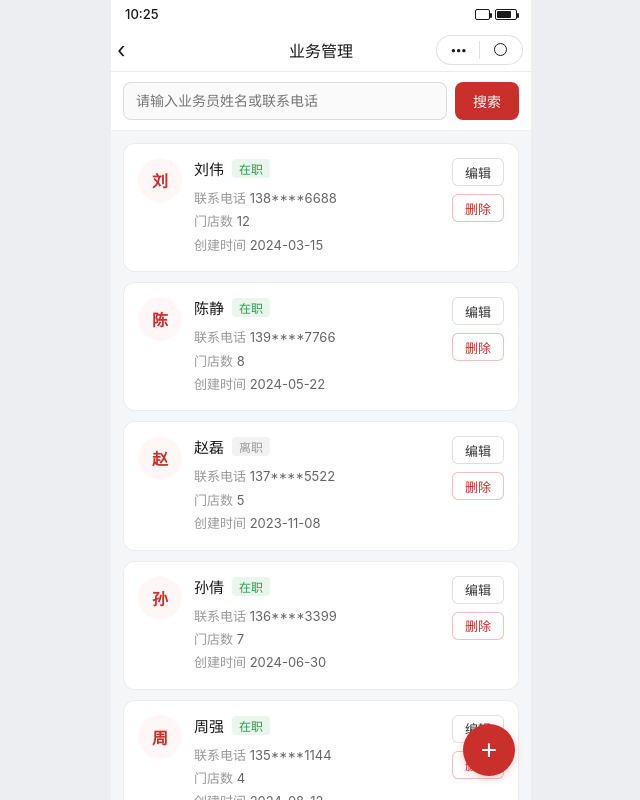
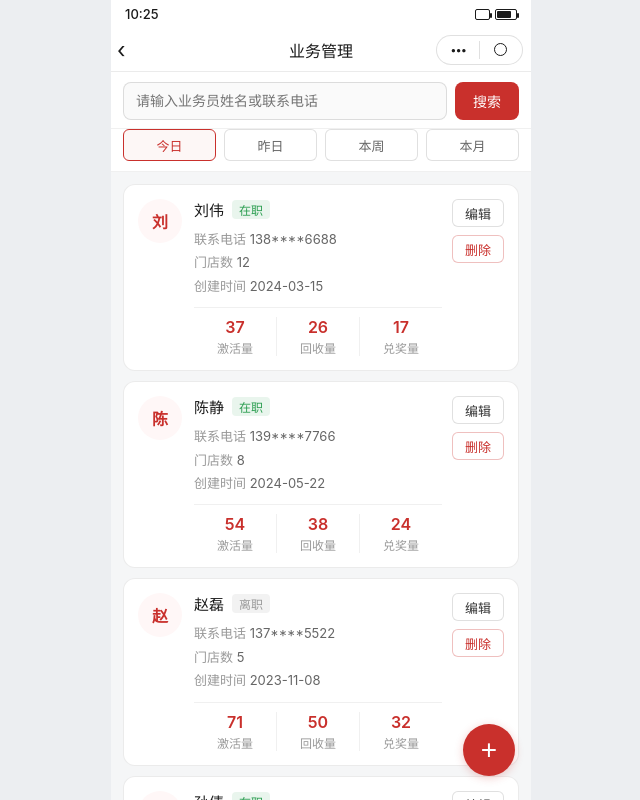
Before and after one commit to Kui0105/1528-01-ue.ue.ehaiba.net, a website: page business-manage.html in a window 1280 px wide. Shown: the whole page, without its empty margins (319-959 px from the left). Drawn offline with Linux system fonts and the light colour scheme.

Commit message:
feat: 业务管理页面增加时间筛选(今日/昨日/本周/本月)及列表三量(激活量/回收量/兑奖量)随筛选变动 v0.33.0

```diff
--- a/business-manage.html
+++ b/business-manage.html
@@ -24,10 +24,13 @@ body{font-family:-apple-system,BlinkMacSystemFont,'PingFang SC','Hiragino Sans G
 .capsule .c-left{font-size:11px;letter-spacing:-1px}
 .capsule .c-right .dot{width:13px;height:13px;border:1.4px solid #1a1a1a;border-radius:50%}
 .capsule .divider{width:.5px;height:18px;background:rgba(0,0,0,.12)}
-.search{display:flex;gap:8px;padding:10px 12px;background:#fff;border-bottom:.5px solid rgba(0,0,0,.06);flex-shrink:0}
+.search{display:flex;gap:8px;padding:10px 12px 8px;background:#fff;border-bottom:.5px solid rgba(0,0,0,.06);flex-shrink:0}
 .search input{flex:1;height:38px;border:.5px solid rgba(0,0,0,.12);border-radius:8px;padding:0 12px;font-size:14px;background:#fafafa;outline:none}
 .search input:focus{border-color:#c9302c}
 .search button{width:64px;height:38px;background:#c9302c;color:#fff;border:none;border-radius:8px;font-size:14px;cursor:pointer;flex-shrink:0}
+.filter-tabs{display:flex;gap:8px;padding:0 12px 10px;background:#fff;border-bottom:.5px solid rgba(0,0,0,.06);flex-shrink:0}
+.filter-tabs .tab{flex:1;height:32px;display:flex;align-items:center;justify-content:center;border:.5px solid rgba(0,0,0,.12);border-radius:6px;font-size:13px;color:#666;background:#fff;cursor:pointer}
+.filter-tabs .tab.active{border-color:#c9302c;color:#c9302c;background:rgba(201,48,44,.04)}
 .content{flex:1;overflow-y:auto;-webkit-overflow-scrolling:touch;padding:12px;padding-bottom:80px}
 
 .card{background:#fff;border:.5px solid rgba(0,0,0,.08);border-radius:12px;padding:14px;margin-bottom:10px;display:flex;align-items:flex-start}
@@ -40,6 +43,11 @@ body{font-family:-apple-system,BlinkMacSystemFont,'PingFang SC','Hiragino Sans G
 .card .status.off{color:#999;background:#f2f2f2}
 .card .info{font-size:13px;color:#666;line-height:1.8}
 .card .info .label{color:#999}
+.card .stats-line{display:flex;margin-top:9px;padding-top:9px;border-top:.5px solid rgba(0,0,0,.06)}
+.card .stats-line .col{flex:1;text-align:center}
+.card .stats-line .col+.col{border-left:.5px solid rgba(0,0,0,.06)}
+.card .stats-line .col .v{font-size:16px;font-weight:600;color:#c9302c}
+.card .stats-line .col .t{font-size:12px;color:#999;margin-top:2px}
 .card .ops{display:flex;flex-direction:column;gap:8px;flex-shrink:0;margin-left:10px}
 .card .ops button{height:28px;padding:0 12px;border:.5px solid rgba(0,0,0,.12);background:#fff;border-radius:6px;font-size:13px;color:#333;cursor:pointer}
 .card .ops button.danger{color:#c9302c;border-color:rgba(201,48,44,.3)}
@@ -75,6 +83,13 @@ body{font-family:-apple-system,BlinkMacSystemFont,'PingFang SC','Hiragino Sans G
     <button onclick="doSearch()">搜索</button>
   </div>
 
+  <div class="filter-tabs">
+    <div class="tab active" data-type="today" onclick="setFilter('today')">今日</div>
+    <div class="tab" data-type="yesterday" onclick="setFilter('yesterday')">昨日</div>
+    <div class="tab" data-type="week" onclick="setFilter('week')">本周</div>
+    <div class="tab" data-type="month" onclick="setFilter('month')">本月</div>
+  </div>
+
   <div class="content" id="content"></div>
 
   <button class="fab" onclick="addSalesman()">+</button>
@@ -102,8 +117,19 @@ let salesmen=[
   {id:5,name:'周强',phone:'135****1144',stores:4,status:'on',ctime:'2024-08-12'},
   {id:6,name:'吴敏',phone:'134****2288',stores:6,status:'off',ctime:'2023-09-18'}
 ];
+const filterMult={today:1,yesterday:0.85,week:5.5,month:22};
 let delId=null;
 let curKw='';
+let curFilter='today';
+
+function genStats(id,type){
+  const base=((id*97)%80)+20;
+  const m=filterMult[type]||1;
+  const act=Math.round(base*m);
+  const rec=Math.round(base*m*0.7);
+  const verify=Math.round(base*m*0.45);
+  return {act,rec,verify};
+}
 
 function render(kw){
   kw=(kw||'').trim().toLowerCase();
@@ -111,8 +137,9 @@ function render(kw){
   const box=document.getElementById('content');
   const list=salesmen.filter(s=>(s.name+s.phone).toLowerCase().includes(kw));
   if(list.length===0){box.innerHTML='<div class="empty">未找到匹配的业务员</div>';return;}
-  box.innerHTML=list.map(s=>`
-    <div class="card" data-id="${s.id}">
+  box.innerHTML=list.map(s=>{
+    const st=genStats(s.id,curFilter);
+    return `<div class="card" data-id="${s.id}">
       <div class="avatar">${s.name.charAt(0)}</div>
       <div class="main">
         <div class="top">
@@ -124,13 +151,24 @@ function render(kw){
           <div><span class="label">门店数</span> ${s.stores}</div>
           <div><span class="label">创建时间</span> ${s.ctime}</div>
         </div>
+        <div class="stats-line">
+          <div class="col"><div class="v">${st.act}</div><div class="t">激活量</div></div>
+          <div class="col"><div class="v">${st.rec}</div><div class="t">回收量</div></div>
+          <div class="col"><div class="v">${st.verify}</div><div class="t">兑奖量</div></div>
+        </div>
       </div>
       <div class="ops">
         <button onclick="editSalesman(${s.id})">编辑</button>
         <button class="danger" onclick="delSalesman(${s.id})">删除</button>
       </div>
-    </div>
-  `).join('');
+    </div>`;
+  }).join('');
+}
+
+function setFilter(type){
+  curFilter=type;
+  document.querySelectorAll('.filter-tabs .tab').forEach(t=>t.classList.toggle('active',t.dataset.type===type));
+  render(curKw);
 }
 
 function doSearch(){render(document.getElementById('kw').value);}
--- a/package.json
+++ b/package.json
@@ -1,6 +1,6 @@
 {
   "name": "maijixuan-lottery-prototype",
-  "version": "0.32.0",
+  "version": "0.33.0",
   "description": "迈极炫槟榔扫码抽奖小程序交互原型",
   "private": true,
   "scripts": {},
```
Also changed, not shown: index.html (+1 -1 lines).
